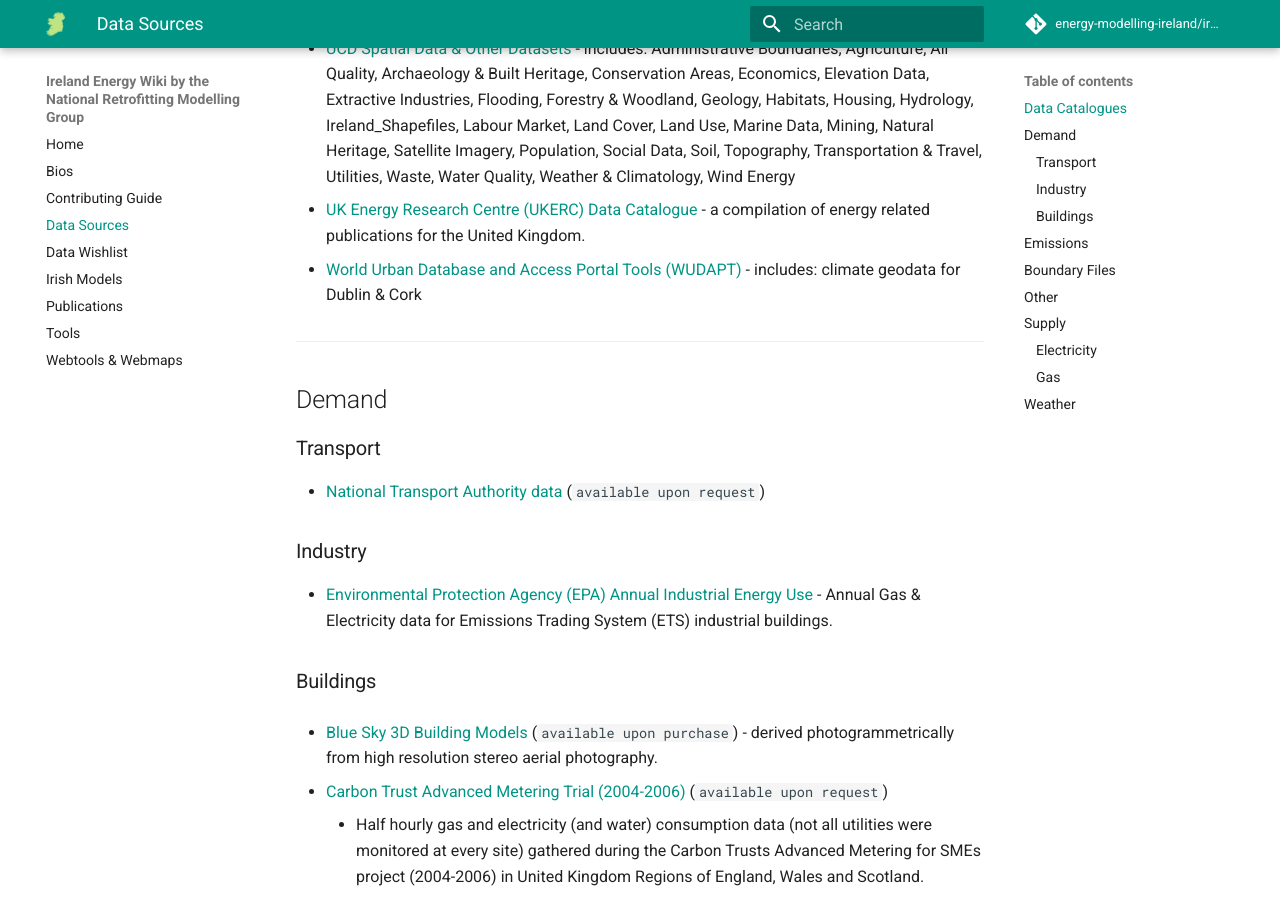
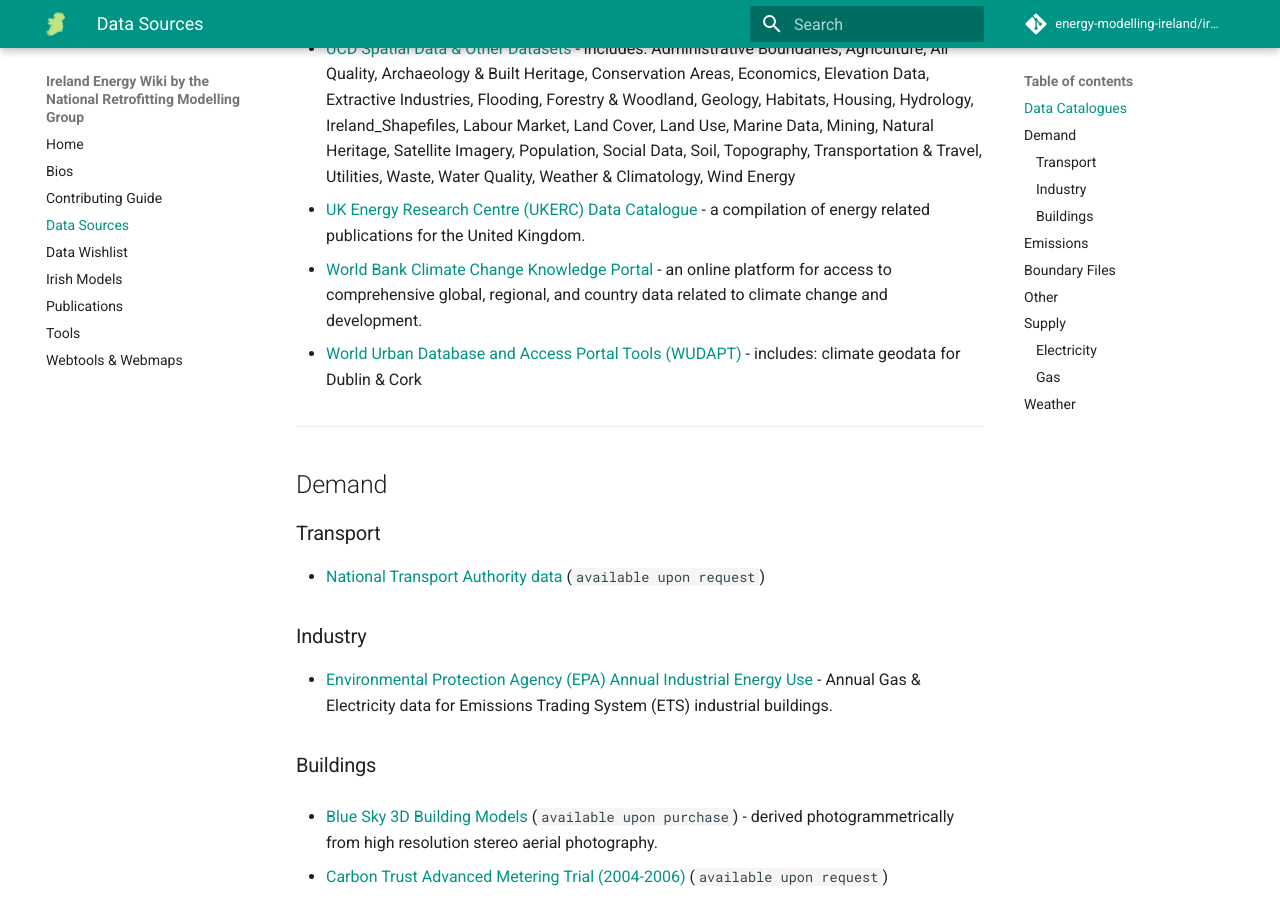
Before and after one commit to energy-modelling-ireland/wiki, an MkDocs documentation site: the page built from docs/Data-Sources.md, in a window 1280 px wide and 900 px high, scrolled down 1017 px. Built offline with MkDocs 1.6.1 and Material for MkDocs 9.7.7, drawn with Linux system fonts in a browser that asks for light colours; comment, search, counter and statistics services are not loaded.

Commit message:
Add World Bank Climate Change Knowledge Portal (#100)

```diff
--- a/docs/Data-Sources.md
+++ b/docs/Data-Sources.md
@@ -23,6 +23,8 @@
 - [UCD Spatial Data & Other Datasets](https://libguides.ucd.ie/gisguide/FindSpatialData) - includes: Administrative Boundaries, Agriculture, Air Quality, Archaeology & Built Heritage, Conservation Areas, Economics, Elevation Data, Extractive Industries, Flooding, Forestry & Woodland, Geology, Habitats, Housing, Hydrology, Ireland_Shapefiles, Labour Market, Land Cover, Land Use, Marine Data, Mining, Natural Heritage, Satellite Imagery, Population, Social Data, Soil, Topography, Transportation & Travel, Utilities, Waste, Water Quality, Weather & Climatology, Wind Energy
 
 - [UK Energy Research Centre (UKERC) Data Catalogue](https://ukerc.ac.uk/publications/) - a compilation of energy related publications for the United Kingdom.
+
+- [World Bank Climate Change Knowledge Portal](https://climateknowledgeportal.worldbank.org/country/ireland) - an online platform for access to comprehensive global, regional, and country data related to climate change and development.
 
 - [World Urban Database and Access Portal Tools (WUDAPT)](http://www.wudapt.org) - includes: climate geodata for Dublin & Cork
 
```
